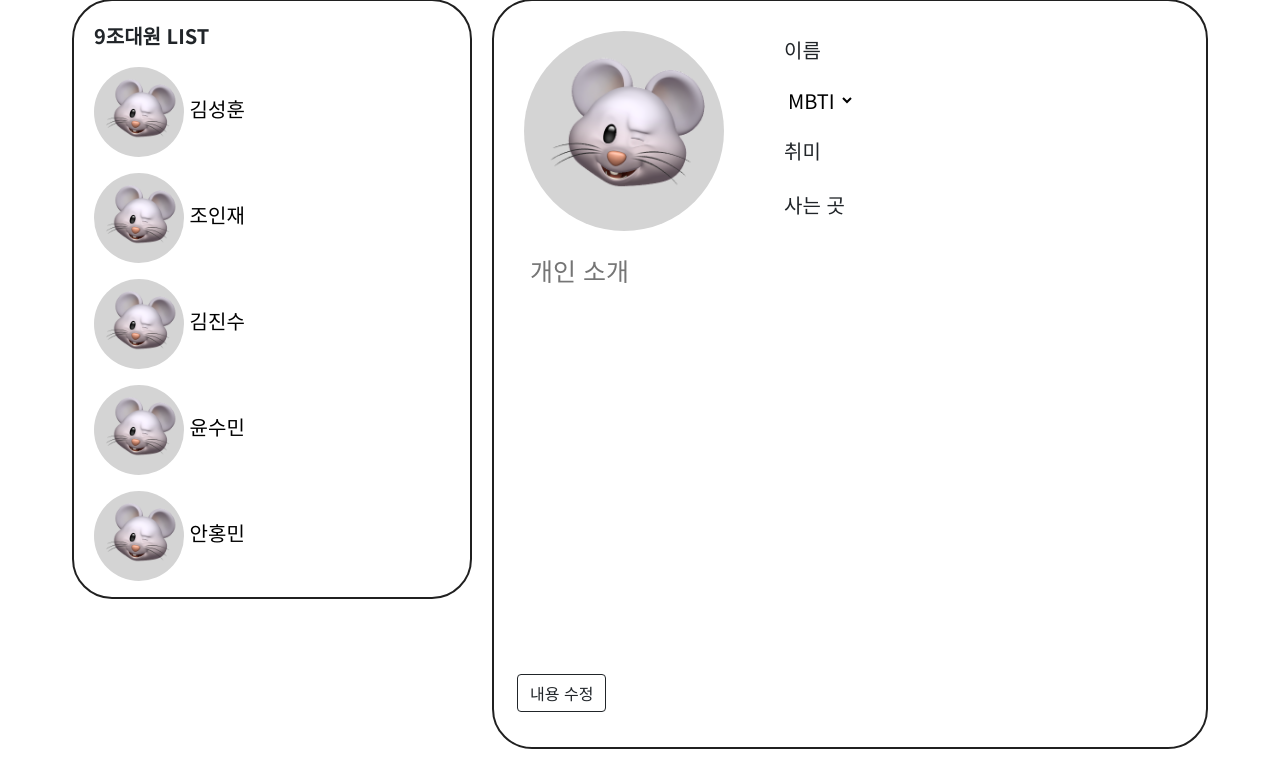
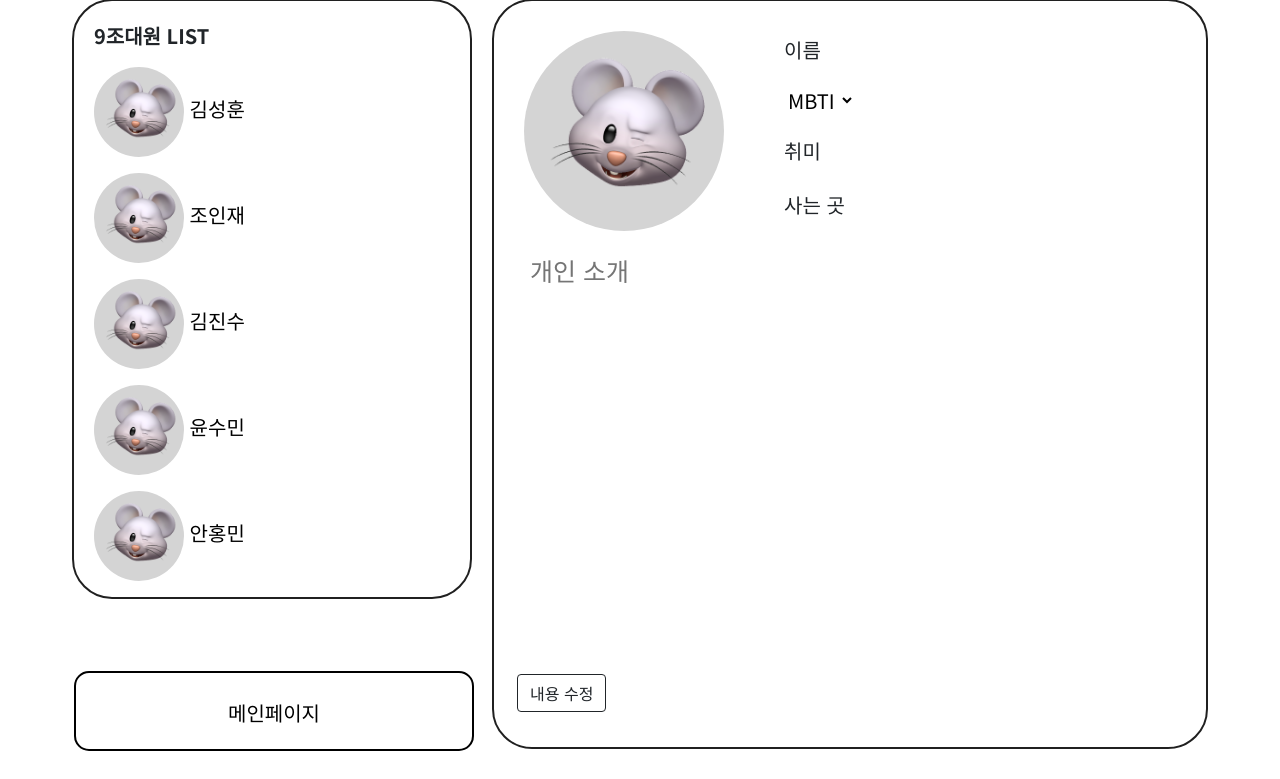
Before and after one commit to kimjinsu0210/9jo, a Flask app: page /static/html/subpage.html?name=KJS in a window 1280 px wide. Shown: the part 21-800 px from the top of the page. Run offline with Flask 3, Linux system fonts and the light colour scheme.

Commit message:
메인 페이지 버튼

```diff
--- a/app.py
+++ b/app.py
@@ -2,7 +2,7 @@ from flask import Flask, render_template, request, jsonify
 app = Flask(__name__)
 
 from pymongo import MongoClient
-client = MongoClient('mongodb+srv://sparta:<password>@cluster0.vvgmitw.mongodb.net/?retryWrites=true&w=majority')
+client = MongoClient('mongodb+srv://sparta:test@cluster0.mhkaqly.mongodb.net/?retryWrites=true&w=majority')
 db = client.dbsparta
 
 @app.route('/')
@@ -10,4 +10,4 @@ def home():
     return render_template('index.html')
 
 if __name__ == '__main__':
-    app.run('0.0.0.0', port=5002, debug=True)
+    app.run('0.0.0.0', port=5000, debug=True)
--- a/static/css/subpage.css
+++ b/static/css/subpage.css
@@ -61,6 +61,26 @@ a:hover {
     max-height: 600px;
 }
 
+.go_main{
+    margin-top: 90px;
+    margin-left: -20px;
+    width: 400px;
+    height: 80px;
+    text-align: center;
+    line-height: 80px;
+}
+
+
+.go_main a{
+    border-radius: 15px;
+    border: 2px solid black;
+    display: block;
+    height: inherit;
+    transition: all .3s;
+}
+.go_main a:hover{
+    background: rgba(0,0,0,0.1);
+}
 
 .imoji {
     width: 90px;
--- a/static/html/subpage.html
+++ b/static/html/subpage.html
@@ -38,7 +38,8 @@
                     <label class="member">9조대원 LIST</label>
                     <p>
                         <li><a href="">
-                                <img class="imoji" src="/static/img/mouse.png"> 김성훈</a>
+                                <img class="imoji" src="/static/img/mouse.png"> 김성훈
+                            </a>
                         </li>
                     </p>
                     <p>
@@ -62,7 +63,11 @@
                         </li>
                     </p>
                 </ul>
+                <div class="go_main">
+                    <a href="../../templates/index.html">메인페이지</a>
+                </div>
             </aside>
+
             <div class="box-contents">
                 <div class="content">
                     <img class="main-imoji" src="/static/img/mouse.png">
```
